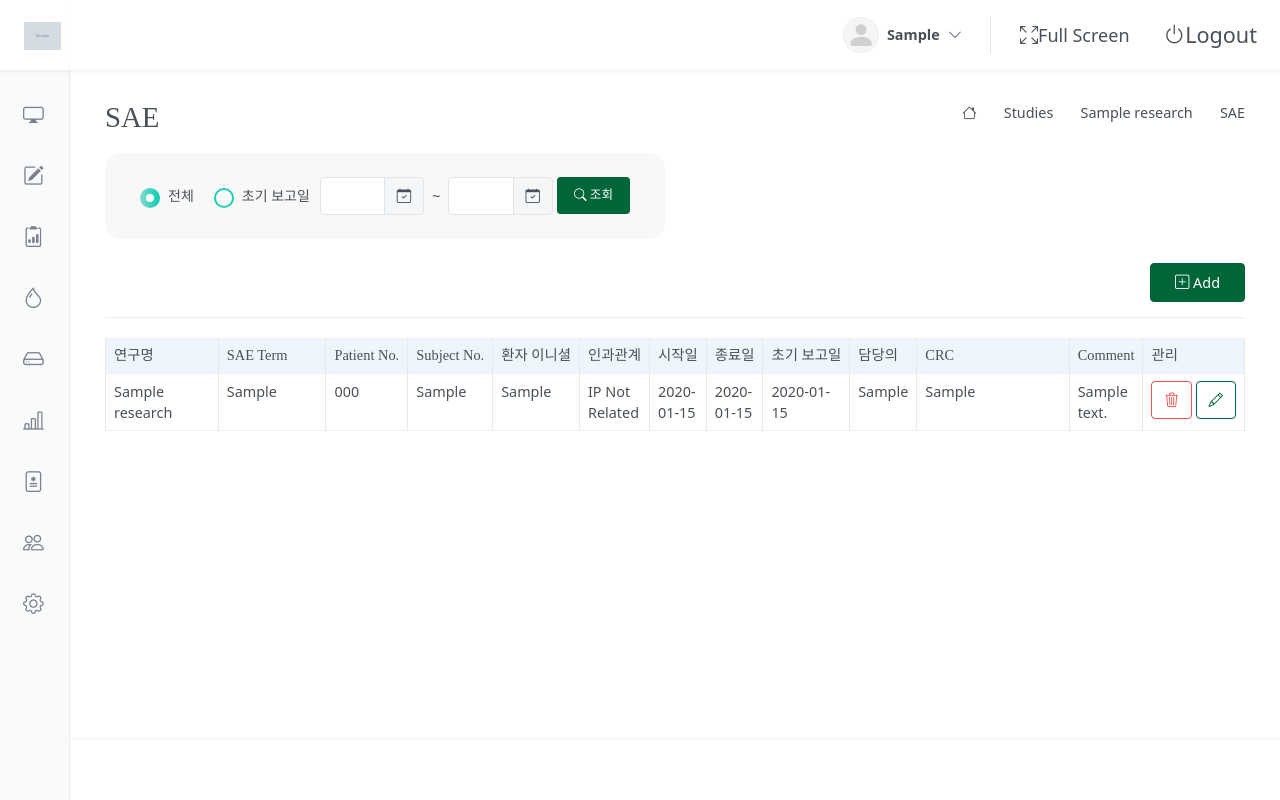
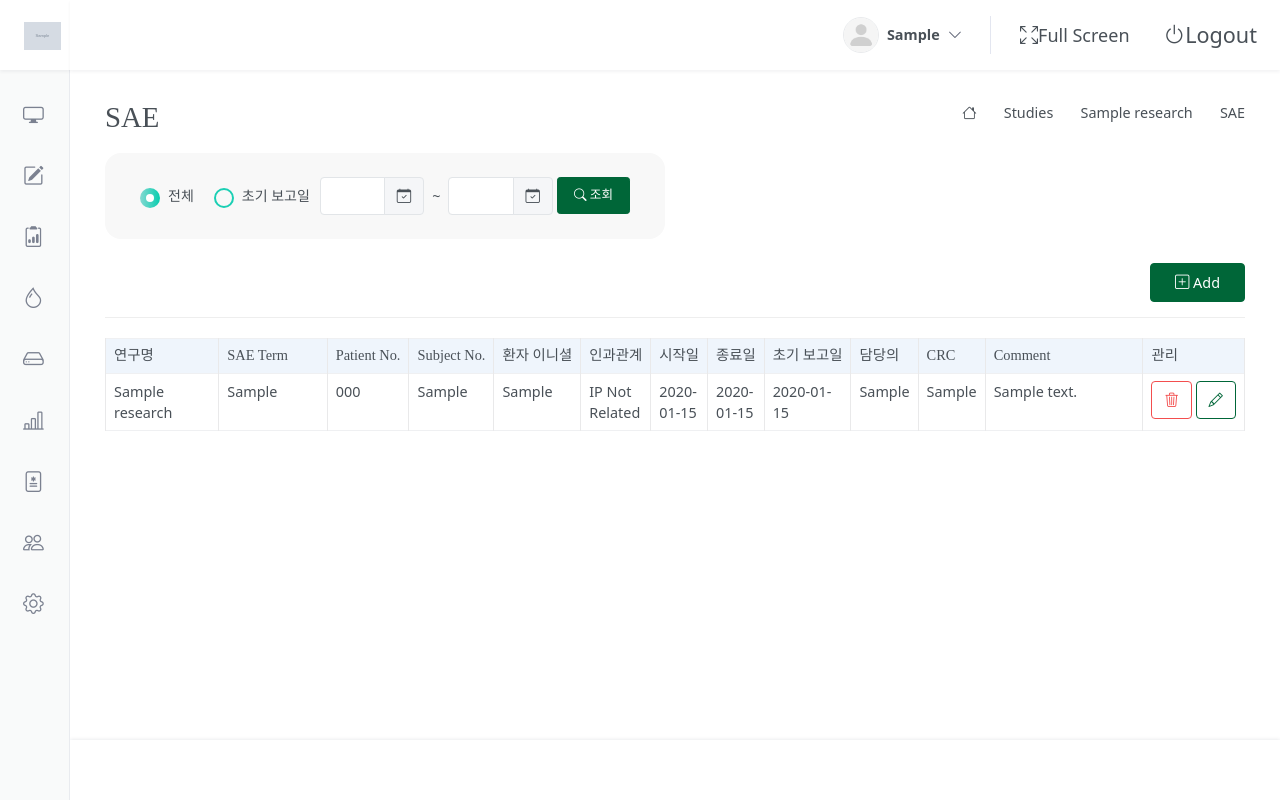
Before and after one commit to XACTUSONCO/OncologyCR, a Django app: page /research/SAE/1/ in a window 1280 px wide. Run offline with Django 3.2, Linux system fonts and the light colour scheme; a user stored in the database is signed in; tables that the repository leaves empty hold one stand-in row (values such as "Sample post"); grey boxes marked "Sample" are stand-in pictures; parts of the project's set-up code (start-up, migrations or seed data) failed here and were passed over; some libraries are stand-ins or nearby versions; some web fonts are replaced.

Commit message:
Update SAE.html

```diff
--- a/templates/pages/research/SAE/SAE.html
+++ b/templates/pages/research/SAE/SAE.html
@@ -290,7 +290,7 @@
 	});
 </script>
 <style>
-	table.dataTable tbody td:nth-child(11) {
+	table.dataTable tbody td:nth-child(12) {
         text-align: left !important; /* Comment 열을 왼쪽 정렬 */
     }
 
@@ -322,8 +322,8 @@
     }
 
     /* Comment */
-    #SAE-list th:nth-child(11),
-    #SAE-list td:nth-child(11) {
+    #SAE-list th:nth-child(12),
+    #SAE-list td:nth-child(12) {
         width: 25% !important; /* 원하는 너비로 조정 */
         white-space: pre-wrap; /* 줄바꿈 유지 */
     }
```
